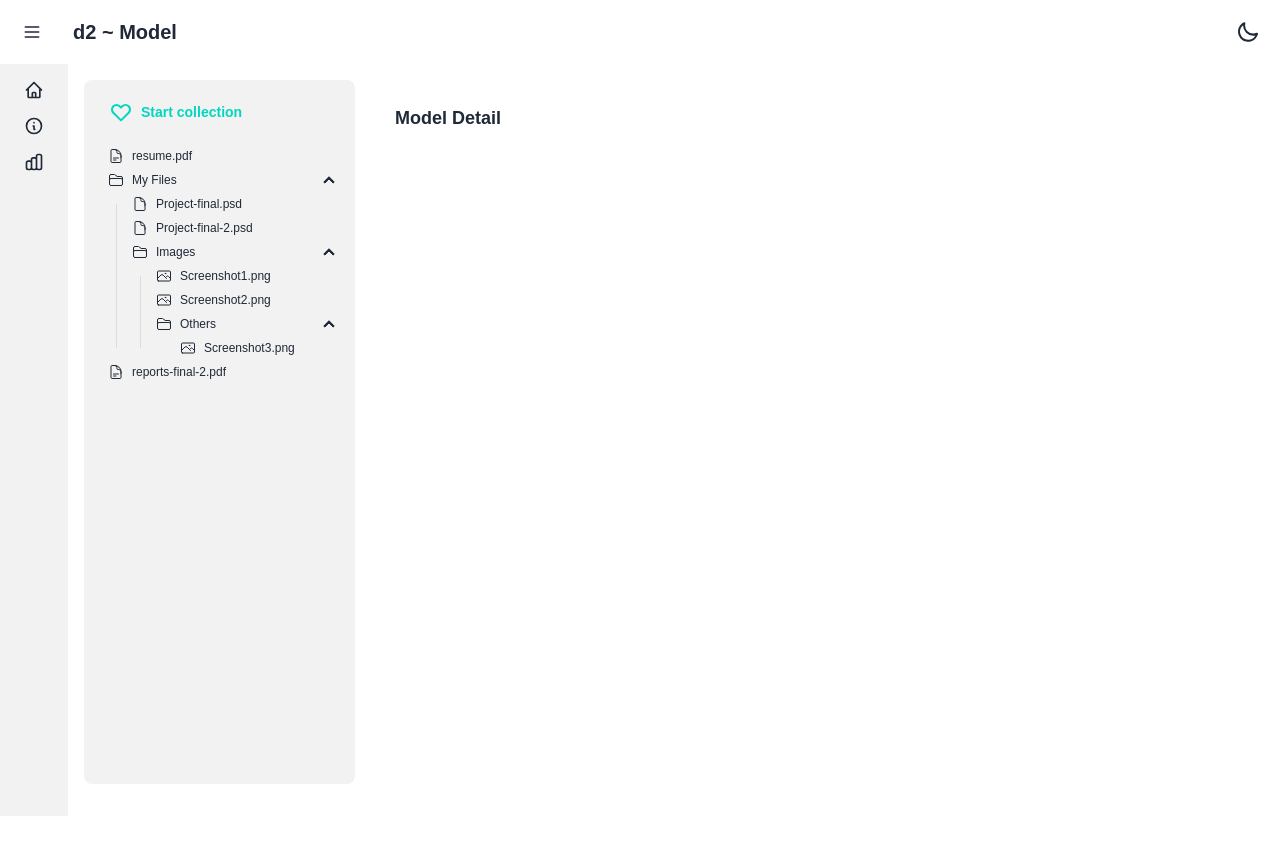
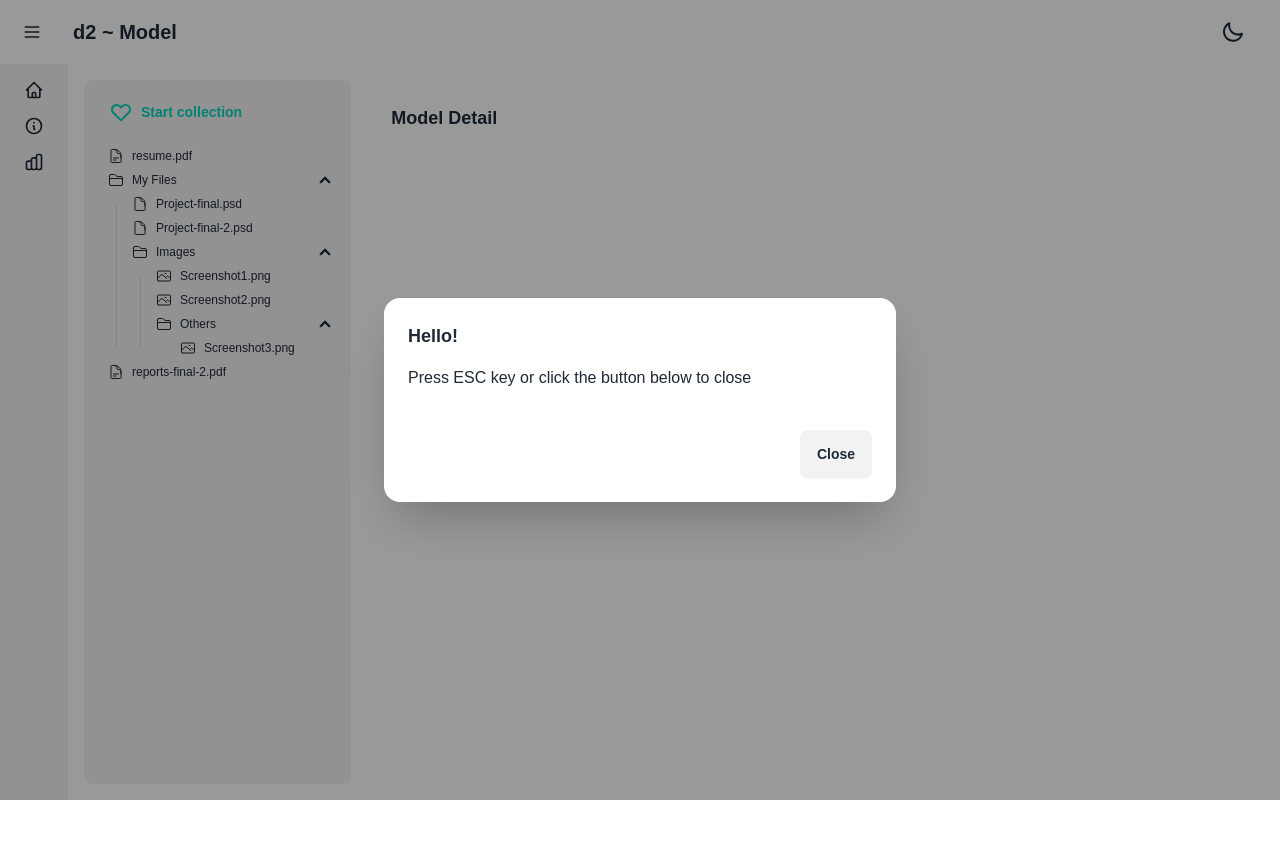
Before and after one commit to chanwit-y/d2-model-demo, a Next.js app: page /model in a window 1280 px wide. Both pictures are taken after a click on the button "Start collection". Shown: the top 854 px of the page. After the commit the page ends 800 px from the top, so only its background shows below. Built offline with nearby package versions, Linux system fonts and the light colour scheme.

Commit message:
Refactor modal context implementation, replace Modal component, and update ModelList to utilize new context methods

```diff
--- a/src/app/components/ModelList.tsx
+++ b/src/app/components/ModelList.tsx
@@ -1,13 +1,22 @@
 "use client";
 
-import React, { use } from 'react'
-import Modal, { ModalContext } from '../context/Modal'
+import React, { use, useEffect } from 'react'
+import Modal, { ModalContext } from '../context/ModalContext'
 
 export const ModelList = () => {
-	const { showModal } = use(ModalContext)
+	const { show, add } = use(ModalContext)
+
+
+
+	useEffect(() => {
+		add("A", <p className="py-4">Press ESC key or click the button below to close</p>)
+		// const { show } = initModal(<p className="py-4">Press ESC key or click the button below to close</p>)
+		// show()
+	}, [])
+
 	return (
 		<div className='bg-base-200 p-2 rounded-lg w-full max-w-xs h-[calc(100vh-6rem)]'>
-				<button className="btn btn-ghost text-accent" onClick={() => showModal("test")}>
+			<button className="btn btn-ghost text-accent" onClick={() => show("A")} >
 				<svg
 					xmlns="http://www.w3.org/2000/svg"
 					className="h-6 w-6 "
--- a/src/app/context/Modal.tsx
+++ /dev/null
@@ -1,47 +0,0 @@
-"use client";
-
-import React, { createContext, ReactNode, useState } from 'react'
-
-type ModalContextType = {
-	showModal: (id: string) => void
-}
-
-const ModalContext = createContext<ModalContextType>({} as ModalContextType)
-
-type Props = {
-	children: ReactNode
-}
-
-const Modal = ({  children }: Props) => {
-
-	const [id, setId] = useState("")
-
-	const showModal = (id: string) => {
-		setId(id)
-		console.log(id);
-
-
-		const modal: HTMLDialogElement = document.getElementById(id) as HTMLDialogElement
-		console.log(modal);
-		modal?.showModal()
-	}
-	return (
-		<ModalContext value={{ showModal }}>
-			<dialog id={id} className="modal">
-				<div className="modal-box">
-					<h3 className="text-lg font-bold">Hello!</h3>
-					<p className="py-4">Press ESC key or click the button below to close</p>
-					<div className="modal-action">
-						<form method="dialog">
-							<button className="btn">Close</button>
-						</form>
-					</div>
-				</div>
-			</dialog>
-			{children}
-		</ModalContext>
-	)
-}
-
-export default Modal;
-export { ModalContext }
--- /dev/null
+++ b/src/app/context/ModalContext.tsx
@@ -0,0 +1,99 @@
+"use client";
+
+import React, { createContext, ReactNode, useCallback, useEffect, useState } from 'react'
+
+type TModal = {
+	show: () => void
+}
+
+type ModalContextType = {
+	add: (k: string, c: ReactNode) => void
+	show: (k: string) => void
+}
+
+const ModalContext = createContext<ModalContextType>({} as ModalContextType)
+
+type InitModal = {
+	k: string,
+	c: ReactNode
+}
+
+type Props = {
+	children: ReactNode
+	initModal: InitModal[]
+}
+
+// const modal: HTMLDialogElement = document.getElementById("modal") as HTMLDialogElement
+
+const Modal = ({ children, initModal = [] }: Props) => {
+
+
+	const [inits, setInits] = useState<InitModal[]>(initModal)
+	const [isShow, setIsShow] = useState(false)
+
+	// const show = useCallback(() => {
+	// 	const modal: HTMLDialogElement = document.getElementById("modal") as HTMLDialogElement
+	// 	if (modal)
+	// 		modal.showModal()
+	// 	else console.error(`Modal with id not found`)
+	// }, [])
+
+	const [content, setContent] = useState<ReactNode | null>(null)
+
+
+	const add = useCallback((k: string, c: ReactNode) => {
+		setInits([...inits, { k, c }])
+		// setContent(c)
+
+		// return {
+		// 	show: () => {
+		// 		const modal: HTMLDialogElement = document.getElementById("modal") as HTMLDialogElement
+		// 		if (modal)
+		// 			modal.showModal()
+		// 		else console.error(`Modal with id not found`)
+		// 	}
+		// }
+	}, [])
+
+	const show = useCallback((k: string) => {
+		setContent(inits.find(i => i.k === k)?.c || null)
+		setIsShow(true)
+
+		// const modal: HTMLDialogElement = document.getElementById("modal") as HTMLDialogElement
+		// if (modal)
+		// 	modal.showModal()
+		// else console.error(`Modal with id not found`)
+	}, [inits])
+
+
+
+
+	useEffect(() => {
+		const modal: HTMLDialogElement = document.getElementById("modal") as HTMLDialogElement
+		if (modal) {
+			if (isShow)
+				modal.showModal()
+			else modal.close()
+		} else console.error(`Modal with id not found`)
+	}, [content, isShow])
+
+
+
+	return (
+		<ModalContext value={{ add, show }}>
+			<dialog id="modal" className="modal">
+				<div className="modal-box">
+					<h3 className="text-lg font-bold">Hello!</h3>
+					{content}
+					<div className="modal-action">
+						<button className="btn" onClick={() => setIsShow(false)}>Close</button>
+					</div>
+				</div>
+			</dialog>
+			{children}
+		</ModalContext>
+	)
+}
+
+export default Modal;
+export { ModalContext }
--- a/src/app/model/page.tsx
+++ b/src/app/model/page.tsx
@@ -1,14 +1,14 @@
 import { ModelDetail } from "../components/ModelDetail";
 import { ModelGroup } from "../components/ModelGroup";
 import { ModelList } from "../components/ModelList";
-import Modal from "../context/Modal";
+import Modal from "../context/ModalContext";
 
 export default function Model() {
 	return (
 		<div className="grid grid-flow-col grid-cols-4 h-svh">
 			<div className="col-span-1 p-4 ">
 				{/* <ModelGroup /> */}
-				<Modal>
+				<Modal initModal={[]}>
 					<ModelList />
 				</Modal>
 			</div>
```
Lines whose indentation alone changed are shown as unchanged.
